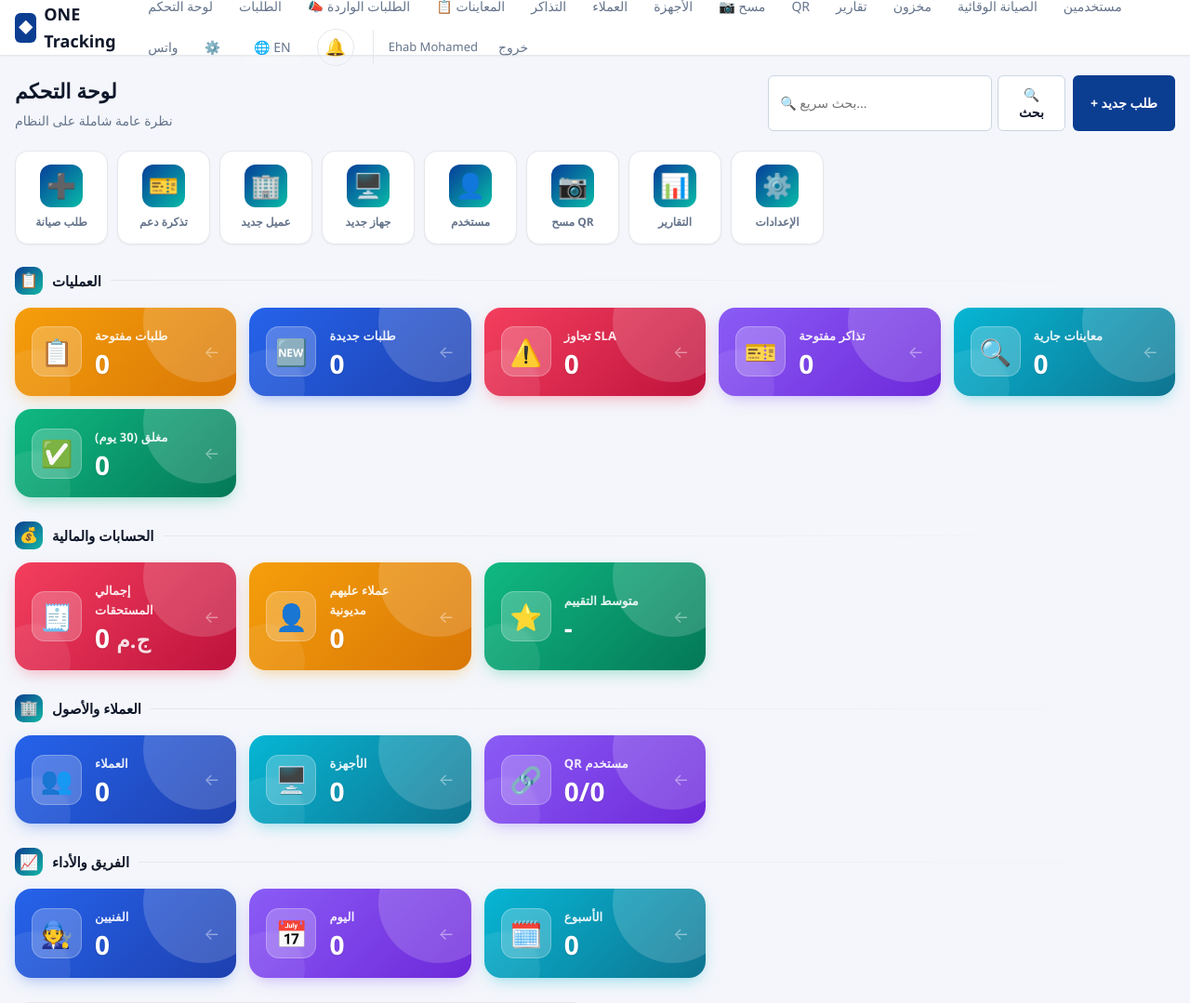
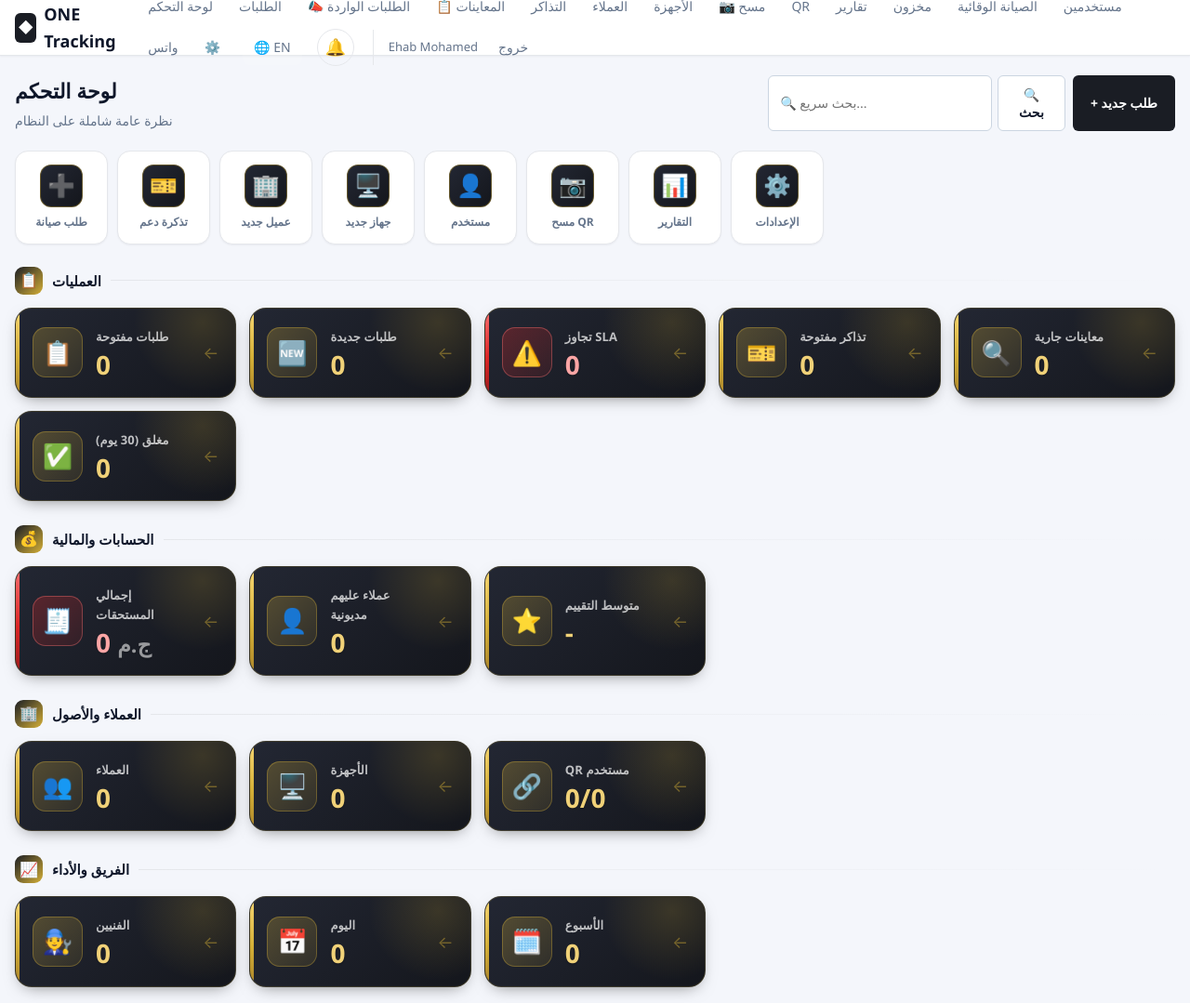
Before and after one commit to oneit11/one-tracking, a Flask app: page /admin/ in a window 1280 px wide. Shown: the top 1079 px of the page at 93% size. Run offline with Flask 3, Linux system fonts and the light colour scheme; a user stored in the database is signed in; data that the repository does not hold is empty; some libraries are stand-ins or nearby versions.

Commit message:
git add . git commit -m "style: unify dashboard cards into black & gold brand identity" git push

```diff
--- a/services/settings_service.py
+++ b/services/settings_service.py
@@ -10,8 +10,8 @@ DEFAULT_SETTINGS = {
     "app_short_name": ("ONE Track", "branding"),
     "logo_url": ("", "branding"),
     "favicon_url": ("", "branding"),
-    "primary_color": ("#0b3d91", "branding"),
-    "accent_color": ("#14b8a6", "branding"),
+    "primary_color": ("#1a1d24", "branding"),
+    "accent_color": ("#d4af37", "branding"),
 
     # Company
     "company_name": ("ONE For Integrated Solutions", "company"),
--- a/static/css/main.css
+++ b/static/css/main.css
@@ -878,70 +878,69 @@ html[dir="ltr"] .brand-text {
     align-items: center;
     gap: 14px;
     padding: 20px 18px;
-    background:
-        linear-gradient(135deg, var(--kpi-color, var(--primary)) 0%,
-                        var(--kpi-color2, var(--kpi-color, var(--primary))) 100%);
-    border: none;
+    /* Brand identity: deep charcoal-to-black gradient for every card */
+    background: linear-gradient(135deg, #232733 0%, #14161c 100%);
+    border: 1px solid rgba(212, 175, 55, 0.18);
     border-radius: 18px;
-    box-shadow: 0 6px 18px -6px var(--kpi-glow, rgba(11,61,145,0.45));
+    box-shadow: 0 6px 18px -8px rgba(0, 0, 0, 0.55);
     text-decoration: none;
     color: #fff;
     position: relative;
     overflow: hidden;
-    transition: transform 0.2s cubic-bezier(.2,.8,.2,1), box-shadow 0.2s;
+    transition: transform 0.2s cubic-bezier(.2,.8,.2,1), box-shadow 0.2s, border-color 0.2s;
     cursor: pointer;
     isolation: isolate;
 }
-/* soft light bubble in the corner for depth */
+/* gold accent edge on the start side */
 .kpi-card::before {
     content: "";
     position: absolute;
-    width: 130px;
-    height: 130px;
-    top: -50px;
-    inset-inline-end: -30px;
-    background: rgba(255,255,255,0.16);
-    border-radius: 50%;
-    z-index: -1;
+    inset-inline-start: 0;
+    top: 0; bottom: 0;
+    width: 4px;
+    background: linear-gradient(180deg, #f7d774, #d4af37 55%, #a9832a);
+    z-index: 1;
 }
+/* soft gold glow in the corner for depth */
 .kpi-card::after {
     content: "";
     position: absolute;
-    width: 80px;
-    height: 80px;
-    bottom: -30px;
-    inset-inline-start: -20px;
-    background: rgba(255,255,255,0.08);
+    width: 150px;
+    height: 150px;
+    top: -60px;
+    inset-inline-end: -40px;
+    background: radial-gradient(circle, rgba(212,175,55,0.18) 0%, transparent 70%);
     border-radius: 50%;
     z-index: -1;
 }
 .kpi-card:hover {
     transform: translateY(-4px) scale(1.015);
-    box-shadow: 0 12px 28px -8px var(--kpi-glow, rgba(11,61,145,0.55));
+    box-shadow: 0 14px 30px -10px rgba(0,0,0,0.6), 0 0 0 1px rgba(212,175,55,0.35);
+    border-color: rgba(212, 175, 55, 0.55);
     color: #fff;
 }
 .kpi-card:focus { outline: none; }
 .kpi-card:focus-visible {
     outline: none;
-    box-shadow: 0 0 0 3px #fff, 0 0 0 6px var(--kpi-color, var(--primary));
+    box-shadow: 0 0 0 3px #14161c, 0 0 0 5px #d4af37;
 }
 .kpi-icon {
-    font-size: 28px;
+    font-size: 26px;
     width: 54px;
     height: 54px;
     display: flex;
     align-items: center;
     justify-content: center;
-    background: rgba(255,255,255,0.22);
-    backdrop-filter: blur(2px);
+    /* gold-tinted glass chip */
+    background: linear-gradient(135deg, rgba(212,175,55,0.28), rgba(212,175,55,0.10));
     border-radius: 14px;
     flex-shrink: 0;
-    box-shadow: inset 0 0 0 1px rgba(255,255,255,0.25);
+    box-shadow: inset 0 0 0 1px rgba(212,175,55,0.35);
 }
 .kpi-body { flex: 1; min-width: 0; }
 .kpi-label {
     font-size: 13px;
-    color: rgba(255,255,255,0.9);
+    color: rgba(255,255,255,0.72);
     font-weight: 600;
     margin-bottom: 5px;
     letter-spacing: 0.1px;
@@ -949,27 +948,34 @@ html[dir="ltr"] .brand-text {
 .kpi-value {
     font-size: 28px;
     font-weight: 800;
-    color: #fff;
+    /* gold value text — the signature accent */
+    color: #f0d178;
     line-height: 1.05;
-    text-shadow: 0 1px 2px rgba(0,0,0,0.12);
+    text-shadow: 0 1px 2px rgba(0,0,0,0.3);
 }
-.kpi-value small { font-weight: 600; opacity: 0.85; }
+.kpi-value small { font-weight: 600; opacity: 0.8; color: rgba(255,255,255,0.7); }
 .kpi-arrow {
     font-size: 18px;
-    color: rgba(255,255,255,0.85);
-    opacity: 0.5;
+    color: rgba(212,175,55,0.75);
+    opacity: 0.6;
     transition: opacity 0.18s, transform 0.18s;
 }
 .kpi-card:hover .kpi-arrow { opacity: 1; transform: translateX(-4px); }
 html[dir="ltr"] .kpi-card:hover .kpi-arrow { transform: translateX(4px); }
 
-/* Colorful gradient palettes — each card is a vivid duotone */
-.kpi-primary { --kpi-color: #2563eb; --kpi-color2: #1e40af; --kpi-glow: rgba(37,99,235,0.5); }
-.kpi-accent  { --kpi-color: #06b6d4; --kpi-color2: #0e7490; --kpi-glow: rgba(6,182,212,0.5); }
-.kpi-warning { --kpi-color: #f59e0b; --kpi-color2: #d97706; --kpi-glow: rgba(245,158,11,0.5); }
-.kpi-danger  { --kpi-color: #f43f5e; --kpi-color2: #be123c; --kpi-glow: rgba(244,63,94,0.5); }
-.kpi-success { --kpi-color: #10b981; --kpi-color2: #047857; --kpi-glow: rgba(16,185,129,0.5); }
-.kpi-info    { --kpi-color: #8b5cf6; --kpi-color2: #6d28d9; --kpi-glow: rgba(139,92,246,0.5); }
+/* All KPI variants share the black & gold identity. The status hue only tints
+   the small alert badge, not the whole card — kept subtle to stay on-brand. */
+.kpi-primary, .kpi-accent, .kpi-warning,
+.kpi-danger, .kpi-success, .kpi-info { /* unified — no per-color override */ }
+
+/* Danger cards (e.g. SLA breaches, debts) get a subtle red edge instead of gold
+   so problems still stand out without breaking the palette. */
+.kpi-danger::before { background: linear-gradient(180deg, #f87171, #dc2626 55%, #991b1b); }
+.kpi-danger .kpi-value { color: #fca5a5; }
+.kpi-danger .kpi-icon {
+    background: linear-gradient(135deg, rgba(220,38,38,0.30), rgba(220,38,38,0.10));
+    box-shadow: inset 0 0 0 1px rgba(248,113,113,0.4);
+}
 
 /* Quick action pills */
 .quick-actions {
@@ -996,16 +1002,17 @@ html[dir="ltr"] .kpi-card:hover .kpi-arrow { transform: translateX(4px); }
     transition: all 0.16s cubic-bezier(.2,.8,.2,1);
 }
 .qa-btn span:first-child {
-    font-size: 26px;
+    font-size: 24px;
     width: 46px; height: 46px;
     display: flex; align-items: center; justify-content: center;
-    background: linear-gradient(135deg, var(--primary), var(--accent));
+    /* black chip with gold ring — matches the KPI identity */
+    background: linear-gradient(135deg, #232733, #14161c);
+    border: 1px solid rgba(212,175,55,0.4);
     border-radius: 12px;
-    filter: saturate(1.1);
 }
 .qa-btn small { font-size: 12px; color: var(--text-muted); }
 .qa-btn:hover {
-    border-color: var(--primary);
+    border-color: #d4af37;
     transform: translateY(-3px);
     box-shadow: var(--shadow-lg);
     color: var(--text);
```
Also changed, not shown: CHANGELOG_v3.md.
